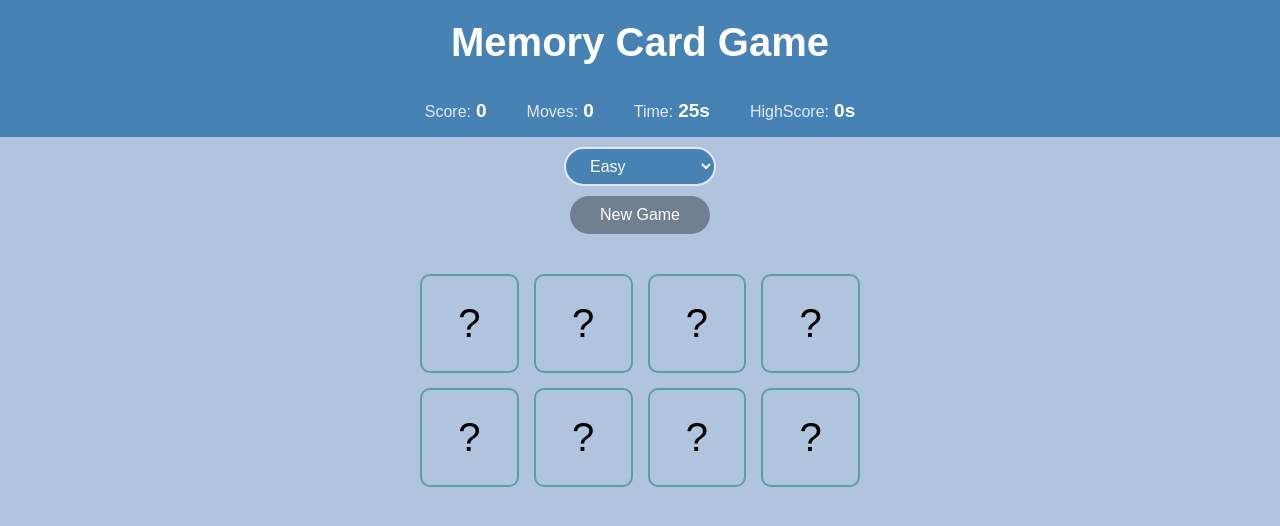
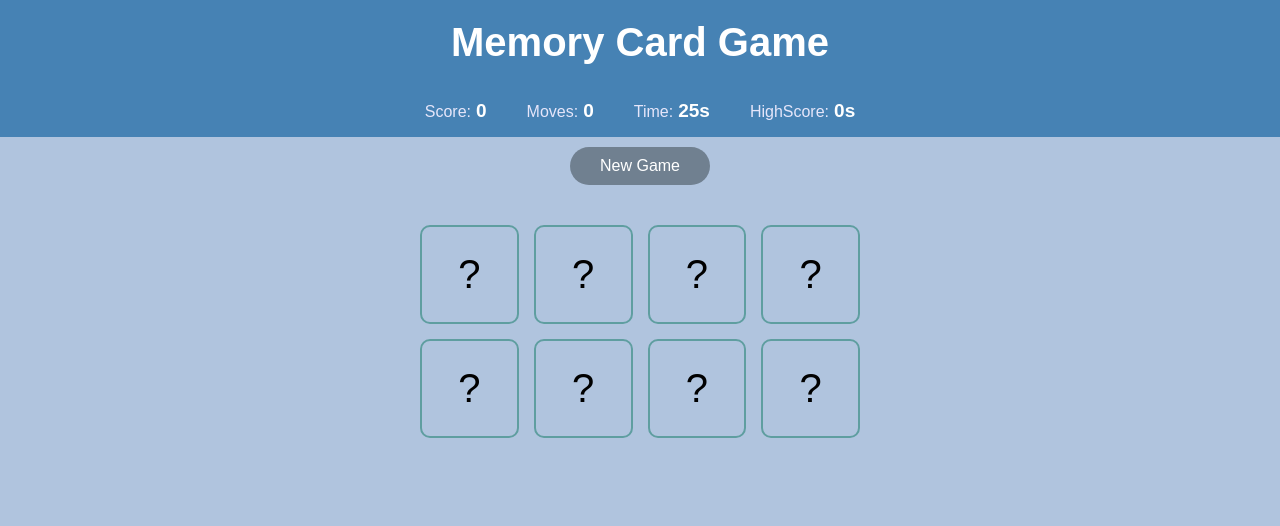
Before and after one commit to Praveen-tej/Memory-card-game, a React (Vite) app: page /game in a window 1280 px wide. Shown: the top 526 px of the page. Built offline with nearby package versions, Linux system fonts and the light colour scheme.

Commit message:
updated styles in levels

```diff
--- a/src/components/Header.jsx
+++ b/src/components/Header.jsx
@@ -30,18 +30,7 @@ export default function Header({
           <span className="stat-value">{highscore}s</span>
         </div>
       </div>
-      <select
-        className="difficulty-select"
-        value={difficulty}
-        onChange={(e) => onDifficultyChange(e.target.value)}
-      >
-        <option value="" disabled>
-          Select Level
-        </option>
-        <option value="Easy">Easy</option>
-        <option value="Medium">Medium</option>
-        <option value="Hard">Hard</option>
-      </select>
+
       <button onClick={() => onReset()} className="reset-btn" >
         New Game
       </button>
--- a/src/index.css
+++ b/src/index.css
@@ -196,6 +196,20 @@ body {
   outline: none;
 }
 
+::picker(difficulty-select){
+    display: block;
+  margin: 10px auto;
+  padding: 8px 20px;
+  background-color: steelblue;
+  color: white;
+  border: 2px solid lavender;
+  border-radius: 25px;
+  font-size: 16px;
+  cursor: pointer;
+  outline: none;
+}
+
+
 .difficulty-select option {
   background-color: steelblue;
   color: white;
```
Also changed, not shown: src/components/Game.jsx (+4 -16 lines).
